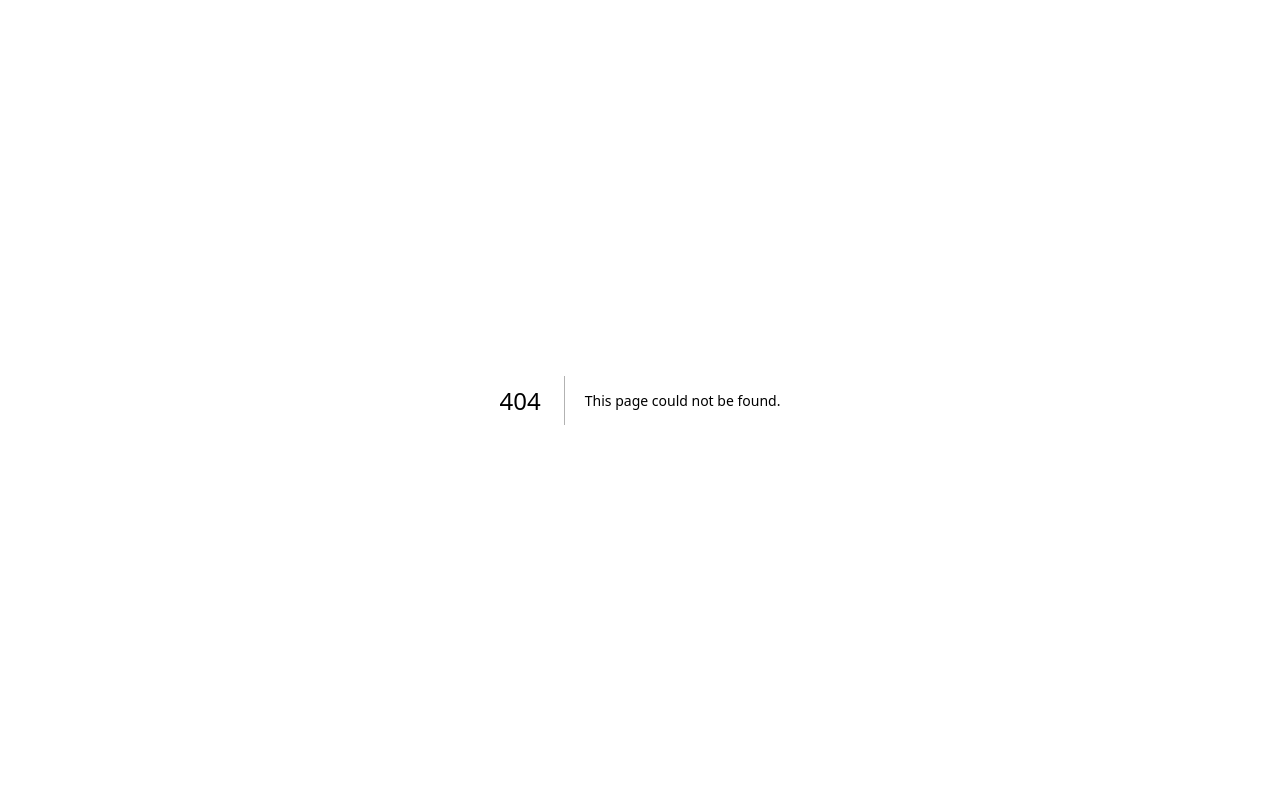
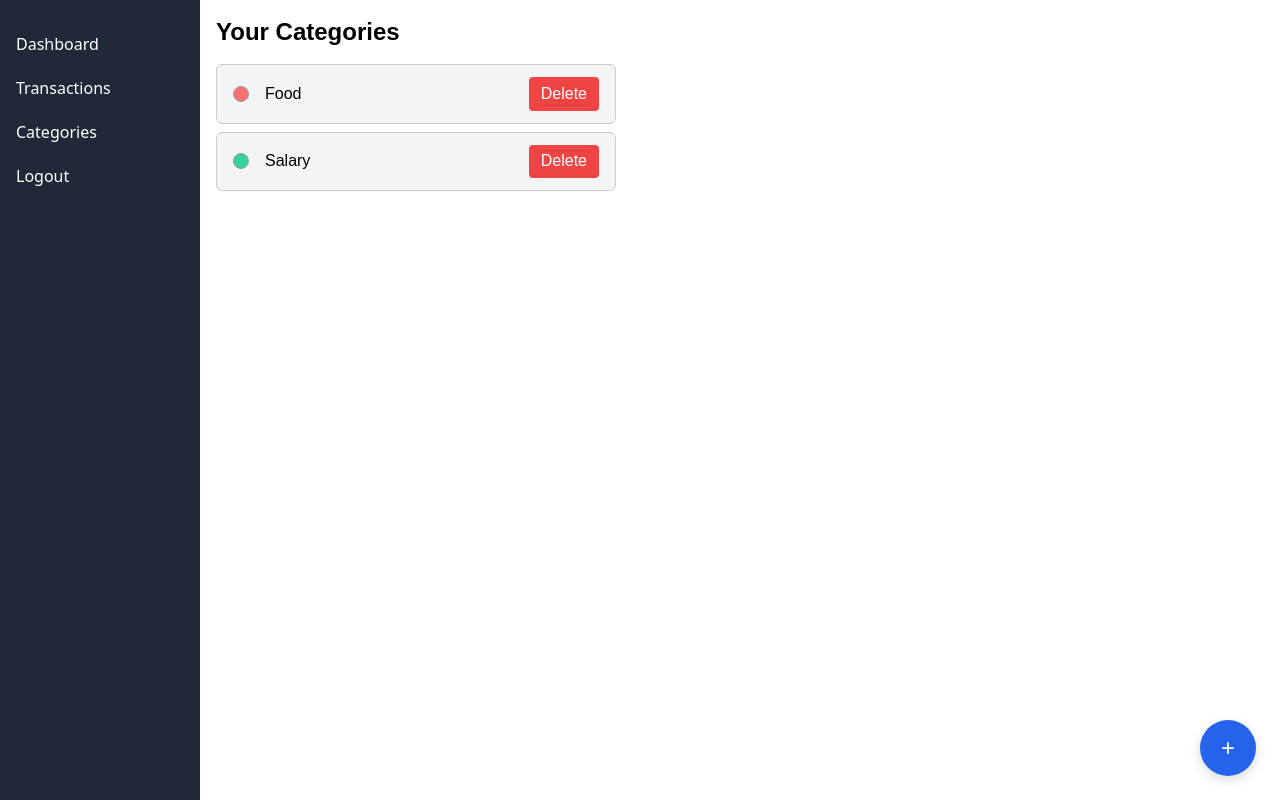
Before and after one commit to FieryInferno/finance-tracker, a Next.js app: page /categories in a window 1280 px wide. Before the commit this address had no page. Built offline with nearby package versions, Linux system fonts and the light colour scheme.

Commit message:
categories page

```diff
--- /dev/null
+++ b/src/app/(admin)/categories/loading.module.css
@@ -0,0 +1,38 @@
+.transaction-skeleton {
+  font-family: sans-serif;
+}
+
+.skeleton-header {
+  height: 24px;
+  width: 40%;
+  background: #e5e7eb;
+  border-radius: 8px;
+  margin-bottom: 1.5rem;
+  animation: pulse 1.5s ease-in-out infinite;
+}
+
+.skeleton-button {
+  height: 40px;
+  width: 160px;
+  background: #e5e7eb;
+  border-radius: 8px;
+  margin-bottom: 2rem;
+  animation: pulse 1.5s ease-in-out infinite;
+}
+
+.skeleton-rows .skeleton-row {
+  height: 56px;
+  background: #e5e7eb;
+  border-radius: 8px;
+  margin-bottom: 1rem;
+  animation: pulse 1.5s ease-in-out infinite;
+}
+
+@keyframes pulse {
+  0%, 100% {
+    opacity: 1;
+  }
+  50% {
+    opacity: 0.5;
+  }
+}
--- /dev/null
+++ b/src/app/(admin)/categories/loading.tsx
@@ -0,0 +1,18 @@
+import styles from './loading.module.css'
+
+export default function TransactionLoading() {
+  return (
+    <div className={styles['transaction-skeleton']}>
+      <div className={styles['skeleton-header']}></div>
+
+      <div className={styles['skeleton-button']}></div>
+
+      <div className={styles['skeleton-rows']}>
+        <div className={styles['skeleton-row']}></div>
+        <div className={styles['skeleton-row']}></div>
+        <div className={styles['skeleton-row']}></div>
+        <div className={styles['skeleton-row']}></div>
+      </div>
+    </div>
+  )
+}
--- /dev/null
+++ b/src/app/(admin)/categories/page.module.css
@@ -0,0 +1,67 @@
+.kategori-list-container {
+  max-width: 400px;
+  font-family: sans-serif;
+}
+
+.kategori-list {
+  list-style: none;
+  padding: 0;
+  margin: 0;
+}
+
+.kategori-item {
+  display: flex;
+  align-items: center;
+  justify-content: space-between;
+  background: #f3f4f6;
+  border: 1px solid #ccc;
+  padding: 0.75rem 1rem;
+  border-radius: 6px;
+  margin-bottom: 0.5rem;
+}
+
+.kategori-warna {
+  width: 16px;
+  height: 16px;
+  border-radius: 50%;
+  margin-right: 0.5rem;
+  border: 1px solid #999;
+}
+
+.kategori-nama {
+  flex-grow: 1;
+  margin-left: 0.5rem;
+  font-weight: 500;
+}
+
+.kategori-delete {
+  background: #ef4444;
+  color: white;
+  border: none;
+  padding: 0.3rem 0.75rem;
+  border-radius: 4px;
+  cursor: pointer;
+}
+
+.kategori-delete:hover {
+  background: #dc2626;
+}
+.fab {
+  position: fixed;
+  bottom: 4rem;
+  right: 1.5rem;
+  width: 56px;
+  height: 56px;
+  border-radius: 50%;
+  background-color: #2563eb;
+  color: white;
+  font-size: 24px;
+  border: none;
+  cursor: pointer;
+  box-shadow: 0 4px 12px rgba(0,0,0,0.15);
+}
+@media (width >= 64rem) {
+  .fab {
+    bottom: 1.5rem;
+  }
+}
--- /dev/null
+++ b/src/app/(admin)/categories/page.tsx
@@ -0,0 +1,23 @@
+import styles from './page.module.css'
+
+export default async function CategoriesPage() {
+  await new Promise((resolve) => setTimeout(() => resolve(true), 5000))
+  return (
+    <div className={styles['kategori-list-container']}>
+      <h2 className='font-bold mb-4 text-2xl'>Your Categories</h2>
+      <ul className={styles['kategori-list']}>
+        <li className={styles['kategori-item']}>
+          <span className={styles['kategori-warna']} style={{backgroundColor: '#F87171'}}></span>
+          <span className={styles['kategori-nama']}>Food</span>
+          <button className={styles['kategori-delete']}>Delete</button>
+        </li>
+        <li className={styles['kategori-item']}>
+          <span className={styles['kategori-warna']} style={{backgroundColor: '#34D399'}}></span>
+          <span className={styles['kategori-nama']}>Salary</span>
+          <button className={styles['kategori-delete']}>Delete</button>
+        </li>
+      </ul>
+      <button className={styles.fab}>+</button>
+    </div>
+  )
+}
--- a/src/app/(admin)/navbar.component.tsx
+++ b/src/app/(admin)/navbar.component.tsx
@@ -1,13 +1,22 @@
 import Link from 'next/link'
 import stylesNavbar from './navbar.module.css'
+
+type Menu = {
+  title: string
+  href?: string
+}
+
+const MENUS: Menu[] = [
+  { href: '/dashboard', title: 'Dashboard' },
+  { href: '/transactions', title: 'Transactions' },
+  { href: '/categories', title: 'Categories' },
+  { title: 'Logout' }
+]
 
 export default function Navbar() {
   return (
     <nav className={stylesNavbar['responsive-nav']}>
-      <Link href="/dashboard">Dashboard</Link>
-      <Link href="/transactions">Transactions</Link>
-      <Link href="#categories">Categories</Link>
-      <Link href="#logout">Logout</Link>
+      {MENUS.map(({ href, ...menu }, index) => <Link href={href ?? ''} key={`menu-${index}`}>{menu.title}</Link>)}
     </nav>
   )
 }
--- a/src/app/(admin)/transactions/page.tsx
+++ b/src/app/(admin)/transactions/page.tsx
@@ -1,7 +1,6 @@
 import styles from './page.module.css'
 
 export default async function TransactionsPage() {
-  await new Promise((resolve) => setTimeout(() => resolve(true), 5000))
   return (
     <div className={styles['riwayat-container']}>
       <h2 className='font-bold text-3xl mb-4'>Riwayat Transaksi</h2>
```
